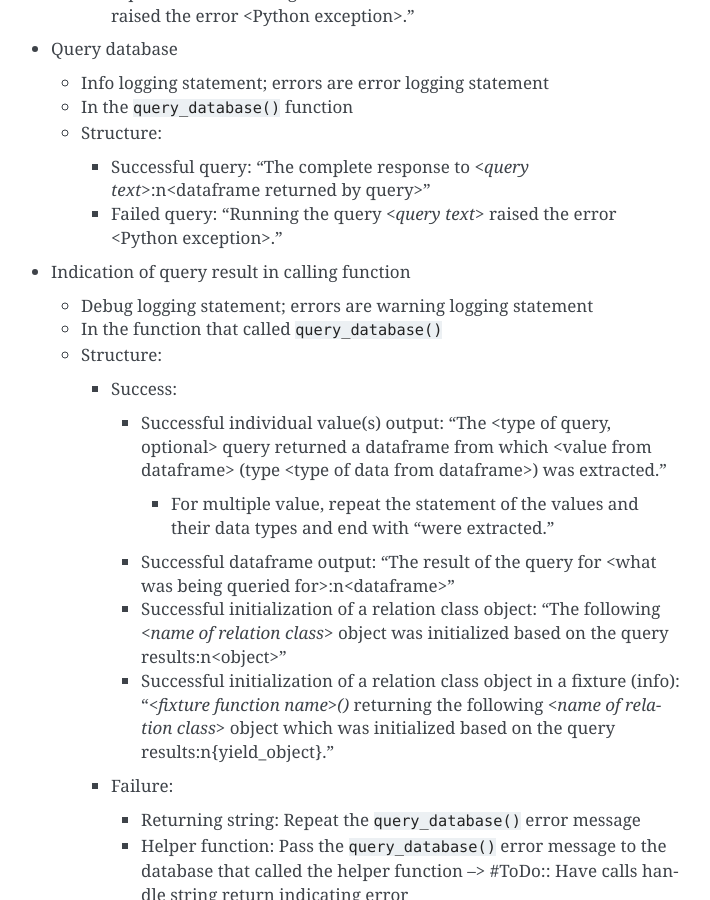
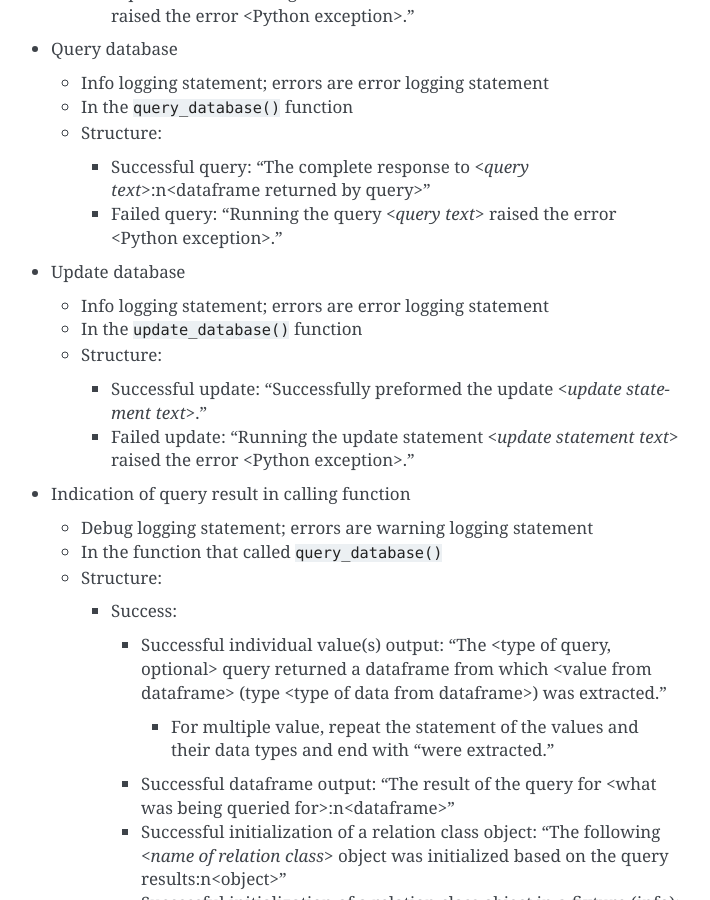
Before and after one commit to ereiskind/nolcat, a Sphinx documentation site: the page built from docs/source/code_style_guide.rst, in a window 1280 px wide and 900 px high, scrolled down 5728 px. Shown: the whole window, without its empty margins (399-1109 px from the left). Built offline with Sphinx 7.4.7, drawn with Linux system fonts in a browser that asks for light colours.

Commit message:
Write `update_database()`

```diff
--- a/docs/source/code_style_guide.rst
+++ b/docs/source/code_style_guide.rst
@@ -220,6 +220,15 @@ MySQL I/O
     * Successful query: "The complete response to `<query text>`:\n<dataframe returned by query>"
     * Failed query: "Running the query `<query text>` raised the error <Python exception>."
 
+* Update database
+
+  * Info logging statement; errors are error logging statement
+  * In the ``update_database()`` function
+  * Structure:
+
+    * Successful update: "Successfully preformed the update `<update statement text>`."
+    * Failed update: "Running the update statement `<update statement text>` raised the error <Python exception>."
+
 * Indication of query result in calling function
 
   * Debug logging statement; errors are warning logging statement
```
Also changed, not shown: 1 other file.
